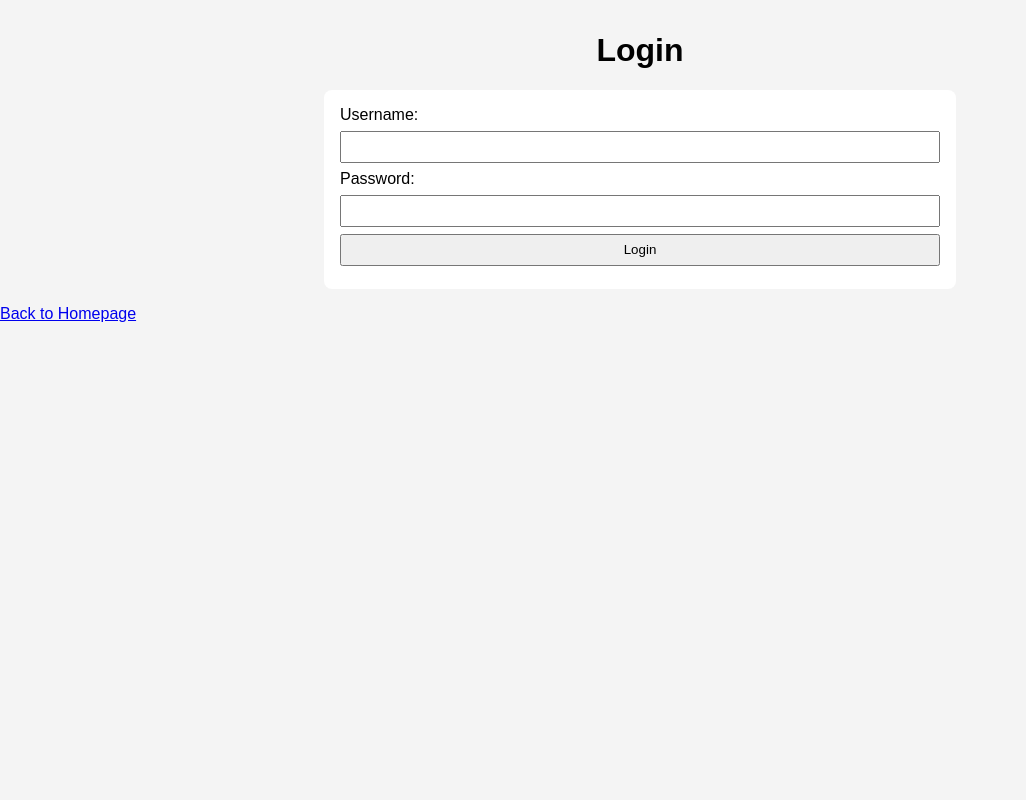
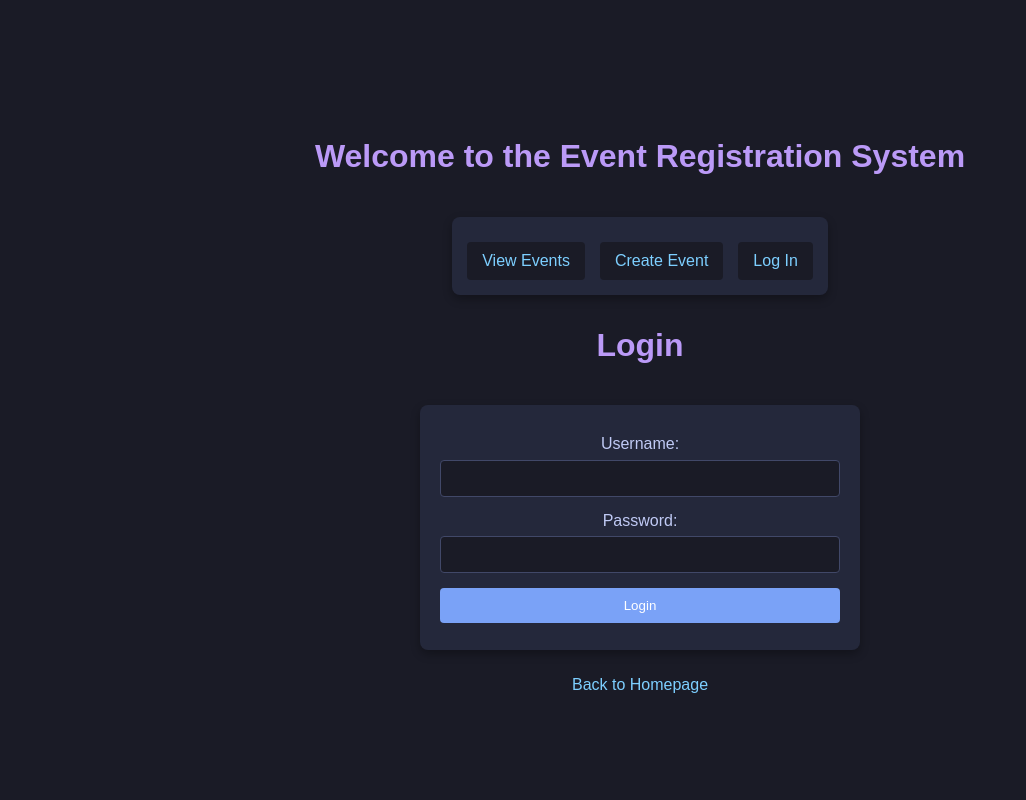
Before and after one commit to MSAS25/Event_Registration_System, a Django app: page /login/ in a window 1280 px wide. Shown: the whole page, without its empty margins (0-1026 px from the left). Run offline with Django 5.2, Linux system fonts and the light colour scheme.

Commit message:
Update login.html

```diff
--- a/event_registration_system/events/templates/events/login.html
+++ b/event_registration_system/events/templates/events/login.html
@@ -1,5 +1,101 @@
 {% load static %}
 <link rel="stylesheet" href="{% static 'css/style.css' %}">
+<style>
+    /* Tokyo Night Theme */
+    body {
+        background-color: #1a1b26;
+        color: #c0caf5;
+        font-family: 'Arial', sans-serif;
+        display: flex;
+        flex-direction: column;
+        align-items: center;
+        justify-content: center;
+        height: 100vh;
+        margin: 0;
+    }
+    h1 {
+        color: #bb9af7;
+    }
+    nav {
+        background-color: #24283b;
+        padding: 15px;
+        border-radius: 8px;
+        box-shadow: 0 4px 10px rgba(0, 0, 0, 0.3);
+        display: flex;
+        gap: 15px;
+        justify-content: center;
+        margin-top: 20px;
+    }
+    nav a {
+        color: #7dcfff;
+        text-decoration: none;
+        padding: 10px 15px;
+        background-color: #1a1b26;
+        border-radius: 4px;
+        transition: background 0.3s;
+    }
+    nav a:hover {
+        background-color: #7aa2f7;
+        color: white;
+    }
+    form {
+        background-color: #24283b;
+        padding: 20px;
+        border-radius: 8px;
+        box-shadow: 0 4px 10px rgba(0, 0, 0, 0.3);
+        max-width: 400px;
+        width: 100%;
+        text-align: center;
+        margin-top: 20px;
+    }
+    label {
+        display: block;
+        margin-top: 10px;
+        margin-bottom: 5px;
+    }
+    input {
+        width: 100%;
+        padding: 10px;
+        margin-bottom: 15px;
+        border: 1px solid #414868;
+        background-color: #1a1b26;
+        color: #c0caf5;
+        border-radius: 4px;
+    }
+    button {
+        background-color: #7aa2f7;
+        color: white;
+        padding: 10px 15px;
+        border: none;
+        cursor: pointer;
+        border-radius: 4px;
+        transition: background 0.3s;
+        width: 100%;
+    }
+    button:hover {
+        background-color: #bb9af7;
+    }
+    a {
+        color: #7dcfff;
+        margin-top: 10px;
+        display: inline-block;
+        text-decoration: none;
+    }
+    a:hover {
+        text-decoration: underline;
+    }
+</style>
+
+<h1>Welcome to the Event Registration System</h1>
+<nav>
+    <a href="{% url 'event_list' %}">View Events</a>
+    <a href="{% url 'create_event' %}">Create Event</a>
+    {% if user.is_authenticated %}
+        <a href="{% url 'logout' %}">Log Out</a>
+    {% else %}
+        <a href="{% url 'login' %}">Log In</a>
+    {% endif %}
+</nav>
 
 <h1>Login</h1>
 <form method="post">
```
